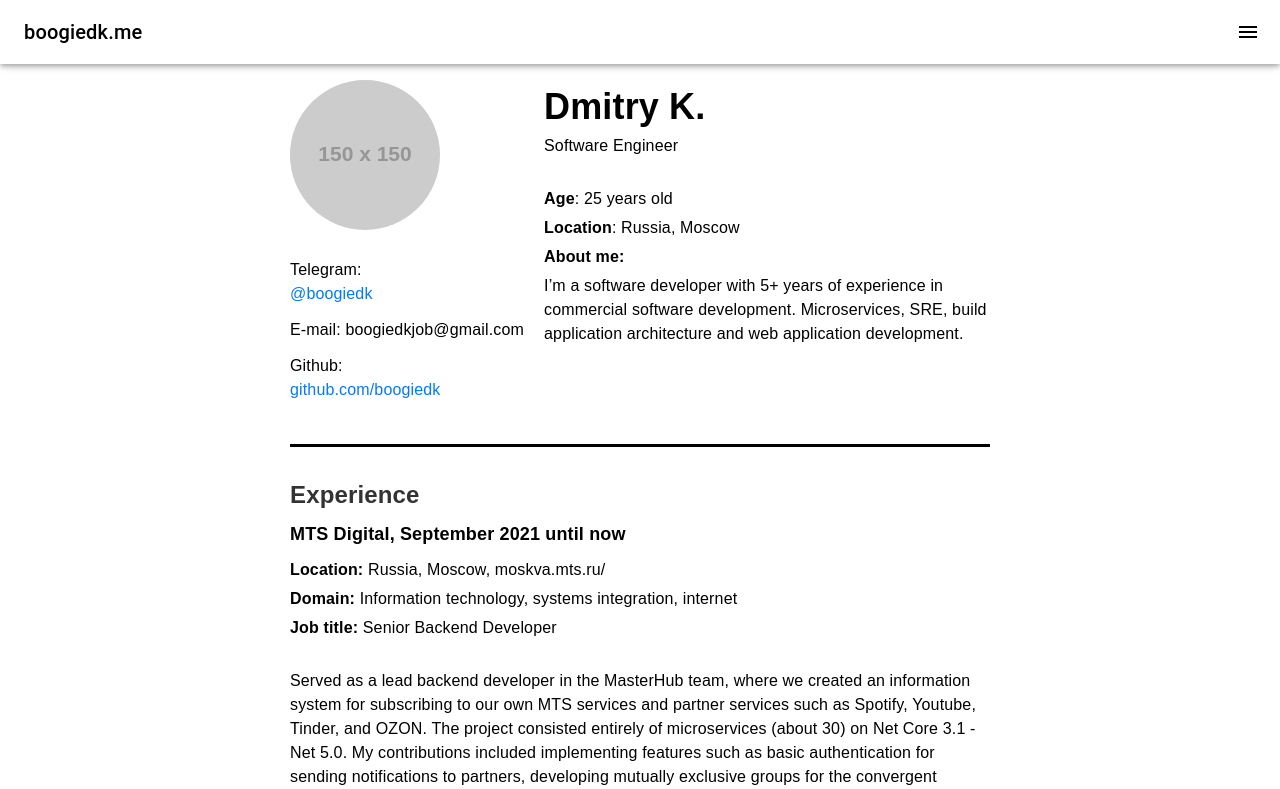
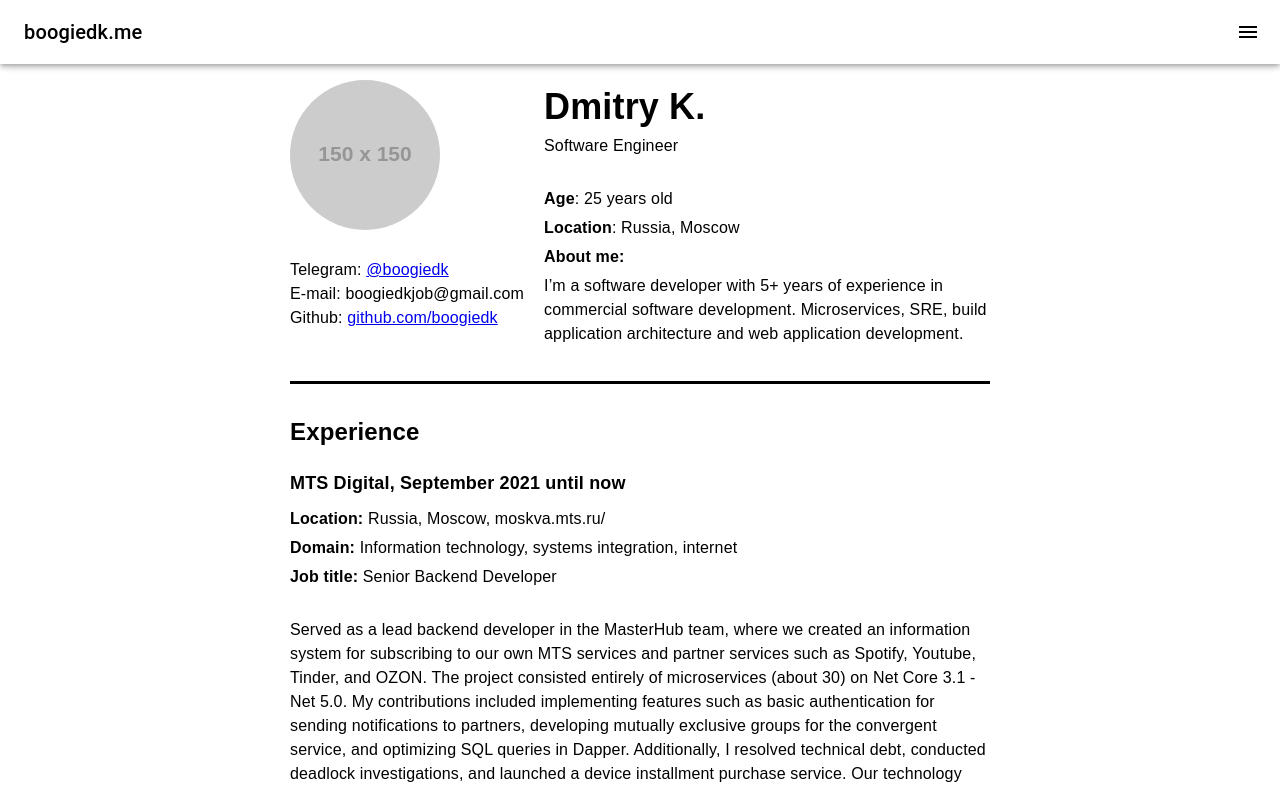
Before and after one commit to boogiedk/boogiedk.me, a React (Create React App) app in the folder frontend/: page / in a window 1280 px wide. Shown: the top 789 px of the page. Built offline with nearby package versions, Linux system fonts and the light colour scheme; the HTML template or start-up script is replaced by a standard one.

Commit message:
fix style

```diff
--- a/frontend/src/pages/Way/MeetingPage.tsx
+++ b/frontend/src/pages/Way/MeetingPage.tsx
@@ -35,7 +35,7 @@ const MeetingPage: React.FC = () => {
         // Добавляем текущего пользователя в список присоединившихся
         const newParticipant: Participant = {
             id: `User_${participants.length + 1}`,
-            name: `User_${participants.length + 1}`, // Генерируем имя на основе ID
+            name: `Участник ${participants.length + 1}`, // Генерируем имя на основе ID
         };
 
         const updatedParticipants = [...participants, newParticipant];
--- a/frontend/src/pages/Way/WayMeet.css
+++ b/frontend/src/pages/Way/WayMeet.css
@@ -7,26 +7,26 @@
   margin-bottom: 16px;
 }
 
-h2 {
+.meet-h2 {
   margin-bottom: 8px;
   color: #333;
 }
 
-p {
+.meet-p {
   margin-bottom: 12px;
 }
 
-a {
+.meet-a {
   display: block;
   color: #007bff;
   margin-bottom: 12px;
   text-decoration: none;
 }
 
-a:hover {
+.meet-a:hover {
   text-decoration: underline;
 }
 
-strong {
+.meet-strong {
   font-weight: bold;
 }
--- a/frontend/src/pages/Way/WayMeet.tsx
+++ b/frontend/src/pages/Way/WayMeet.tsx
@@ -10,10 +10,10 @@ const MeetingDetailsPage: React.FC = () => {
 
     return (
         <div className="meet-card">
-            <p><strong>Идентификатор встречи:</strong> {meet.meetId}</p>
-            <h2>{meet.title}</h2>
-            <p>{meet.description}</p>
-            <a href={meet.mapsLink} target="_blank" rel="noopener noreferrer">
+            <p className="meet-p"><strong>Идентификатор встречи:</strong> {meet.meetId}</p>
+            <h2 className="meet-h2">{meet.title}</h2>
+            <p className="meet-p">{meet.description}</p>
+            <a className="meet-a" href={meet.mapsLink} target="_blank" rel="noopener noreferrer">
                 Место встречи (Яндекс.Карта)
             </a>
             <MeetingPage />
```
